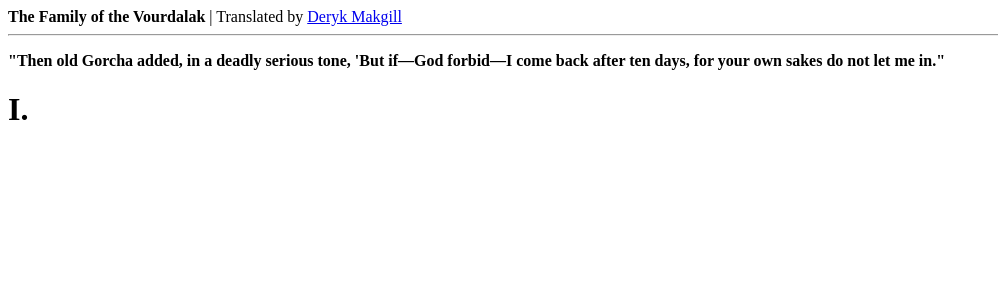
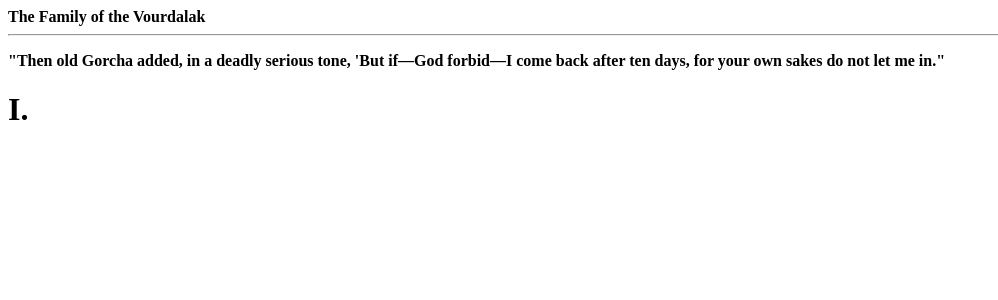
Before and after one commit to dmkgll/dmkgll, a Jekyll site: the page built from _posts/2022-08-19-vd.html, in a window 1280 px wide. Shown: the top 300 px of the page, without its empty margins (0-998 px from the left). Built offline with Jekyll 4.4.1, drawn with Linux system fonts in a browser that asks for light colours.

Commit message:
Update 2022-08-19-vd.html

```diff
--- a/_posts/2022-08-19-vd.html
+++ b/_posts/2022-08-19-vd.html
@@ -3,7 +3,7 @@ layout: index
 permalink: vd
 ---
 
-<strong>The Family of the Vourdalak</strong> | Translated by <a href="/">Deryk Makgill</a>
+<strong>The Family of the Vourdalak</strong></a>
 
 <hr>
 
```
